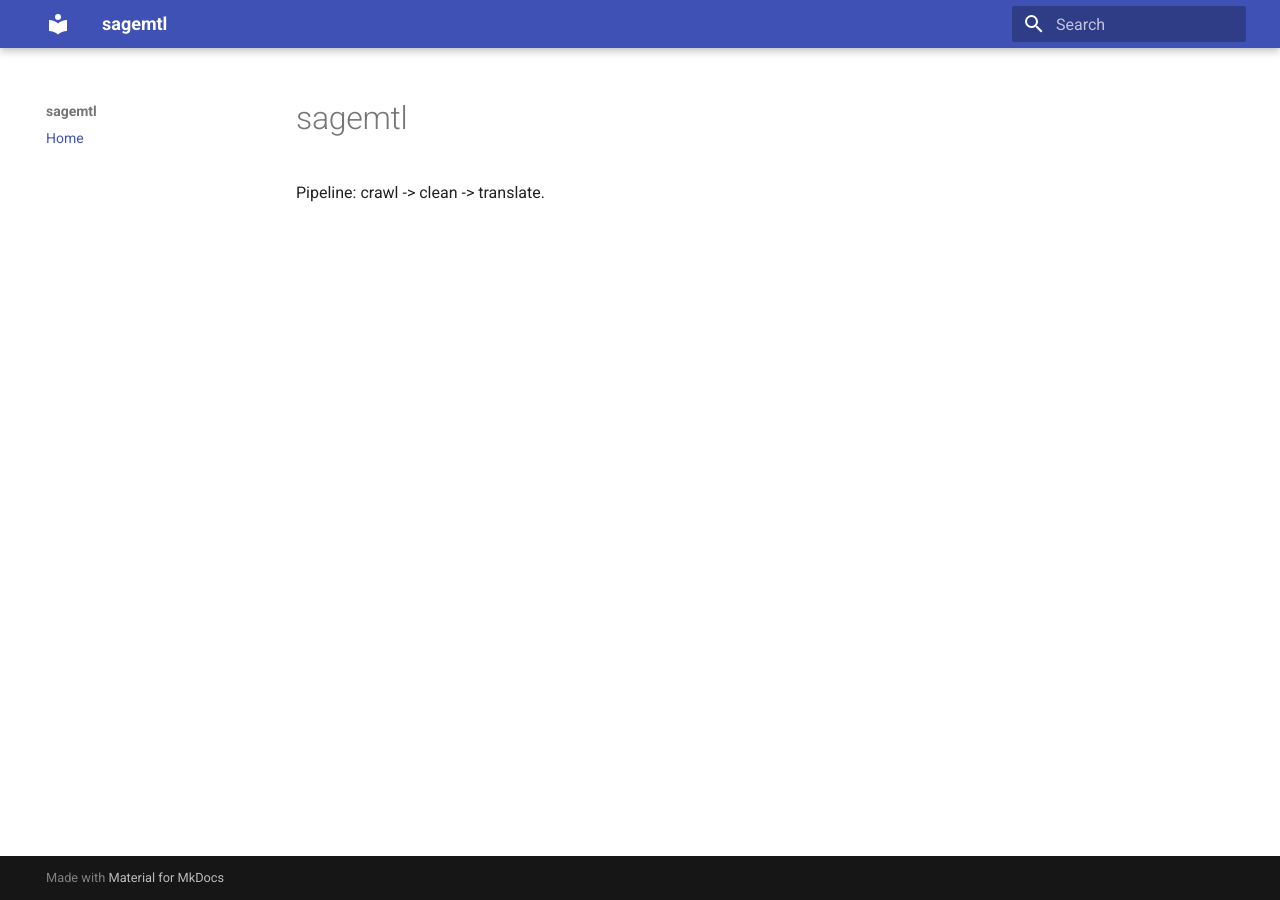
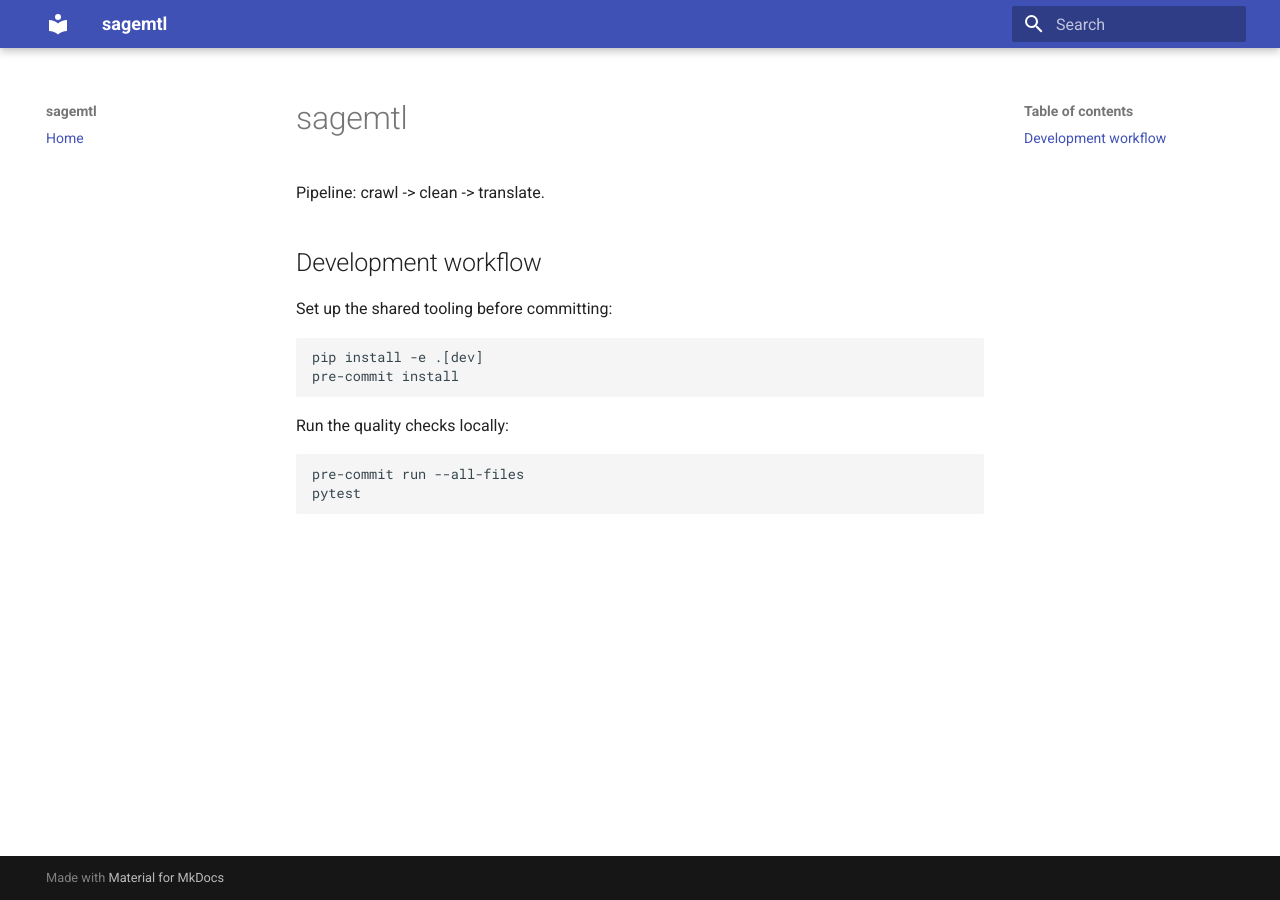
Before and after one commit to Blood-Dawn/sagemtl, an MkDocs documentation site: the page built from docs/index.md, in a window 1280 px wide. Built offline with MkDocs 1.6.1 and Material for MkDocs 9.7.7, drawn with Linux system fonts in a browser that asks for light colours.

Commit message:
Configure linting and document quality workflow

````diff
--- a/docs/index.md
+++ b/docs/index.md
@@ -1,2 +1,18 @@
 # sagemtl
 Pipeline: crawl -> clean -> translate.
+
+## Development workflow
+
+Set up the shared tooling before committing:
+
+```bash
+pip install -e .[dev]
+pre-commit install
+```
+
+Run the quality checks locally:
+
+```bash
+pre-commit run --all-files
+pytest
+```
````
Also changed, not shown: .pre-commit-config.yaml (added, +18 -0 lines), README.md (+25 -0 lines), pyproject.toml (+19 -0 lines), 3 other files.
